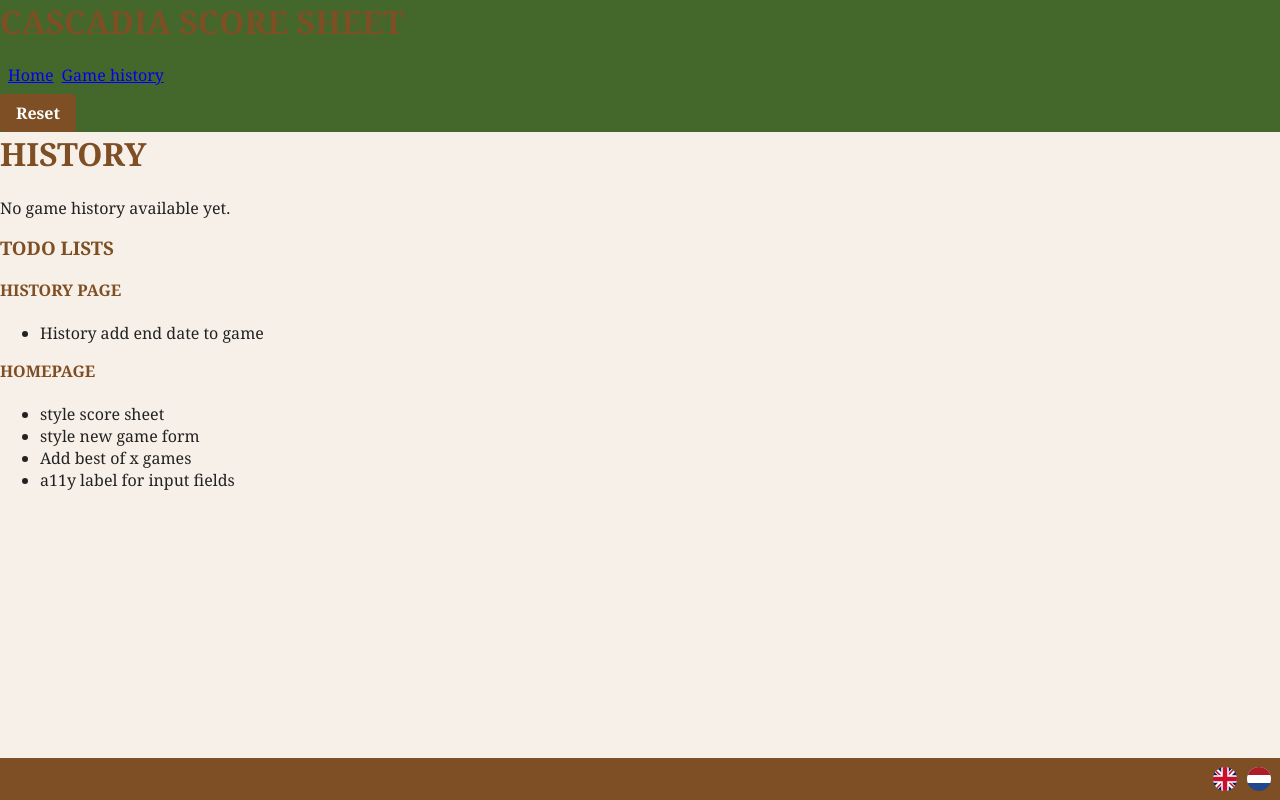
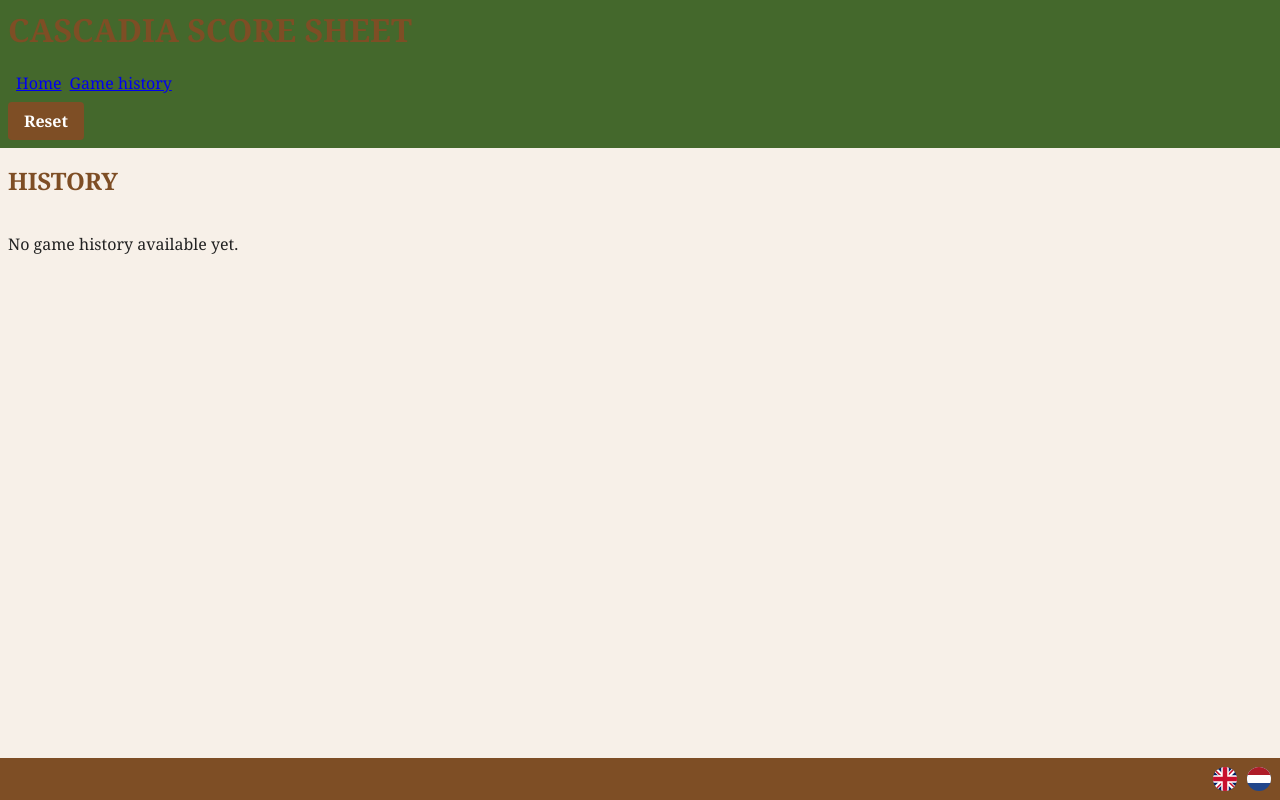
Before and after one commit to awolkers/cascadia-scoresheet, a Nuxt app: page /history in a window 1280 px wide. Built offline with nearby package versions, Linux system fonts and the light colour scheme.

Commit message:
page layout tweaks

```diff
--- a/components/PageHeader.vue
+++ b/components/PageHeader.vue
@@ -48,5 +48,6 @@
 <style module>
 .page-header {
   background: var(--color-secondary);
+  padding: var(--space-8);
 }
 </style>
--- a/layouts/default.vue
+++ b/layouts/default.vue
@@ -1,9 +1,7 @@
 <template>
   <div :class="$style['layout']">
     <PageHeader />
-    <main :class="$style['layout__main']">
-      <slot />
-    </main>
+    <slot />
     <PageFooter />
   </div>
 </template>
@@ -15,7 +13,10 @@
   flex-direction: column;
 }
 
-.layout__main {
+.layout > main {
   flex: 1 1 auto;
+  display: flex;
+  flex-direction: column;
+  padding: var(--space-16) var(--space-8);
 }
 </style>
--- a/pages/history.vue
+++ b/pages/history.vue
@@ -7,8 +7,8 @@
 </script>
 
 <template>
-  <div>
-    <h1>History</h1>
+  <main>
+    <h2>History</h2>
     <template v-if="store.history.length">
       <WinsSummary />
       <GamesList :score-sheets="store.history" :players="store.players" />
@@ -16,18 +16,5 @@
     <template v-else>
       <p>No game history available yet.</p>
     </template>
-
-    <h3>Todo lists</h3>
-    <h4>history page</h4>
-    <ul>
-      <li>History add end date to game</li>
-    </ul>
-    <h4>Homepage</h4>
-    <ul>
-      <li>style score sheet</li>
-      <li>style new game form</li>
-      <li>Add best of x games</li>
-      <li>a11y label for input fields</li>
-    </ul>
-  </div>
+  </main>
 </template>
--- a/pages/index.vue
+++ b/pages/index.vue
@@ -3,8 +3,8 @@
 </script>
 
 <template>
-  <div>
+  <main>
     <NewGameForm v-if="!store.scoreSheet" />
     <ScoreSheet v-if="store.scoreSheet" />
-  </div>
+  </main>
 </template>
--- /dev/null
+++ b/pages/todos.vue
@@ -0,0 +1,22 @@
+<script setup>
+useSeoMeta({
+  title: "Todo's",
+});
+</script>
+
+<template>
+  <main>
+    <h2>Todo's</h2>
+    <h4>history page</h4>
+    <ul>
+      <li>History add end date to game</li>
+    </ul>
+    <h4>Homepage</h4>
+    <ul>
+      <li>style score sheet</li>
+      <li>style new game form</li>
+      <li>Add best of x games</li>
+      <li>a11y label for input fields</li>
+    </ul>
+  </main>
+</template>
```
